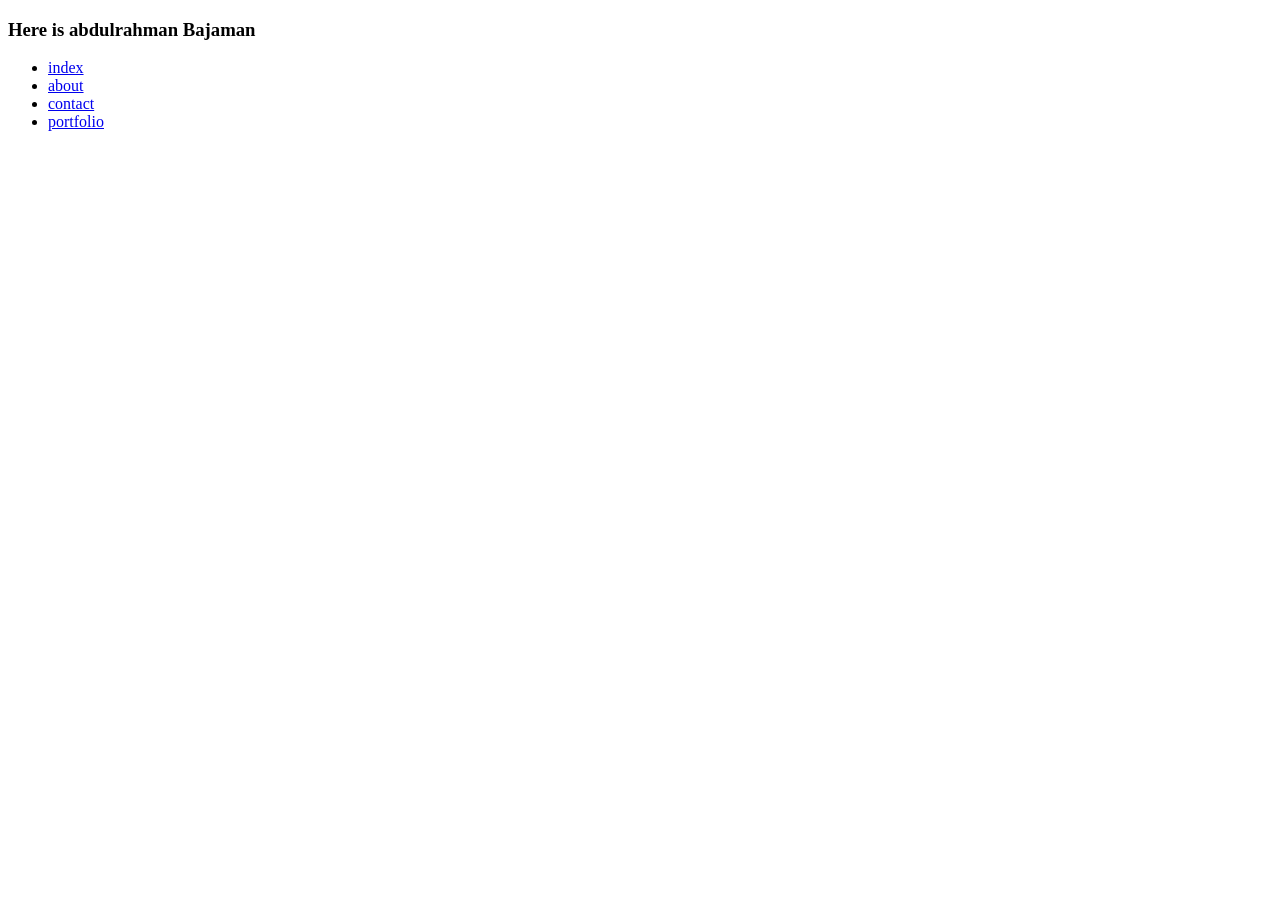
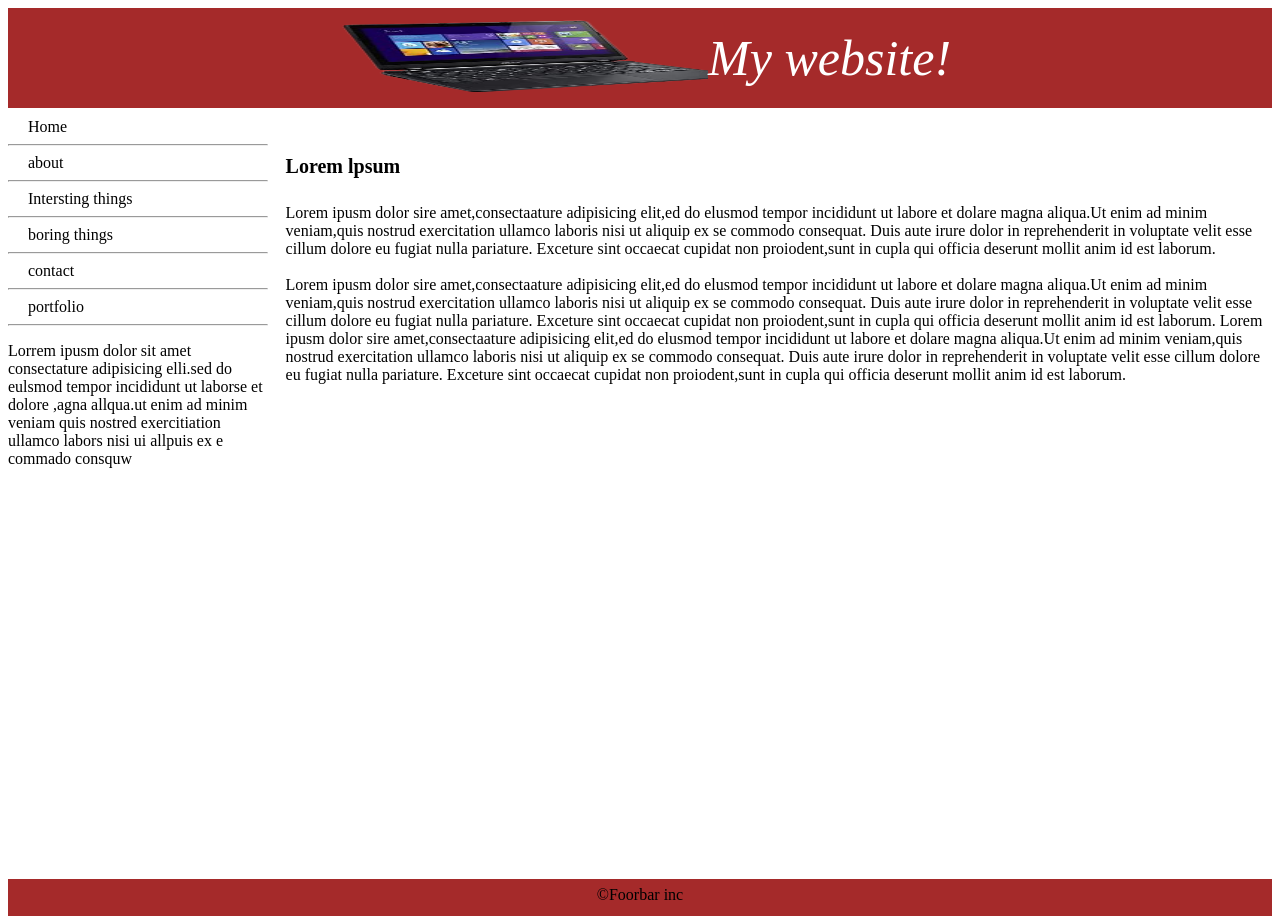
Before and after one commit to AbdoBajaman/bootcamp-day-6-exercise-1, a plain HTML site: page index.html in a window 1280 px wide. Before the commit the page ends 800 px from the top, so only its background shows below. Drawn offline with Linux system fonts and the light colour scheme.

Commit message:
Redesign the home page

```diff
--- a/assets/css/style.css
+++ b/assets/css/style.css
@@ -0,0 +1,72 @@
+.Header{
+    background-color: brown;
+    text-align: center;
+    color: white;
+    font-size: 50px;
+    display:flex;
+    height: 100px;
+    margin-bottom: 10px;
+    justify-content: center;
+    align-items: center;
+}
+
+.img {
+    width: 30%;
+    height: 80px;
+}
+.div
+{
+    display: flex;
+    margin: auto;
+
+
+}
+.right
+{
+    margin: 0;
+
+}
+.left{
+     margin: auto;
+     margin-top:10px;
+     margin-left: 20px;
+}
+hr{
+    width:100% ;
+}
+.order{
+
+    list-style-type: none;
+    padding-left: 0;
+     margin: auto;
+
+
+}
+ul li {
+    margin-left: 20px;
+}
+
+a{
+    text-decoration: none;
+    color: black;
+
+}
+
+a:hover{
+    color: rgb(37, 167, 176);
+    transition:0.6s;
+
+}
+
+.footer {
+    background-color: brown;
+    margin-top: 395px;
+    height: 30px;
+    text-align: center;
+    padding-top: 7px;
+}
+
+
+h1{
+    font-size:20px;
+}
--- a/index.html
+++ b/index.html
@@ -11,26 +11,113 @@
 </head>
 
 <body>
-    <h3>Here is abdulrahman Bajaman </h3>
+
+    <article>
+     <main class="Header">
+           <img class="img" src="assets/img/ssssjpg-removebg-preview.png" alt="">
+
+           <i>My website!</i>
+
+     </main>
+
+     <section class="div">
+        <section class="right">
 
 
-    <ul>
+
+            <ul class="order">
 
 
                 <li>
-            <a href="index.html">index</a>
+                    <a href="index.html">Home</a>
                 </li>
+                <hr>
                 <li>
                     <a href="about.html">about</a>
                 </li>
+                <hr>
+                <li>
+                    <a href="intseresting.html">Intersting things</a>
+                </li>
+                <hr>
+                <li>
+                    <a href="boring.htm">boring things</a>
+                </li>
+                <hr>
                 <li>
                     <a href="contact.html">contact</a>
                 </li>
+                <hr>
                 <li>
                     <a href="portfolio.html">portfolio</a>
                 </li>
+                <hr>
+                <p class="definaion">
+                    Lorrem ipusm  dolor sit amet consectature adipisicing elli.sed do eulsmod tempor incididunt ut laborse et dolore ,agna allqua.ut enim ad minim veniam quis nostred exercitiation ullamco labors nisi ui allpuis ex e commado consquw
+                </p>
 
             </ul>
+
+        </section>
+
+
+         <aside class="left">
+         <h1>Lorem lpsum</h1>
+         <p>
+            Lorem ipusm dolor sire amet,consectaature adipisicing elit,ed do elusmod tempor incididunt ut  labore et
+            dolare magna aliqua.Ut enim ad minim veniam,quis nostrud exercitation ullamco laboris nisi ut aliquip ex se commodo consequat.
+            Duis aute irure dolor in reprehenderit in voluptate velit esse cillum dolore eu fugiat nulla pariature.
+            Exceture sint occaecat cupidat non proiodent,sunt in cupla qui officia deserunt mollit anim id est laborum.
+
+            <br>
+            <br>
+
+
+            Lorem ipusm dolor sire amet,consectaature adipisicing elit,ed do elusmod tempor incididunt ut  labore et
+            dolare magna aliqua.Ut enim ad minim veniam,quis nostrud exercitation ullamco laboris nisi ut aliquip ex se commodo consequat.
+            Duis aute irure dolor in reprehenderit in voluptate velit esse cillum dolore eu fugiat nulla pariature.
+            Exceture sint occaecat cupidat non proiodent,sunt in cupla qui officia deserunt mollit anim id est laborum.
+
+
+            Lorem ipusm dolor sire amet,consectaature adipisicing elit,ed do elusmod tempor incididunt ut  labore et
+            dolare magna aliqua.Ut enim ad minim veniam,quis nostrud exercitation ullamco laboris nisi ut aliquip ex se commodo consequat.
+            Duis aute irure dolor in reprehenderit in voluptate velit esse cillum dolore eu fugiat nulla pariature.
+            Exceture sint occaecat cupidat non proiodent,sunt in cupla qui officia deserunt mollit anim id est laborum.
+
+         </p>
+
+
+
+
+        </aside>
+
+
+     </section>
+
+
+
+
+
+
+
+
+
+
+
+
+
+
+
+     <footer class="footer">&copy;Foorbar inc   </footer>
+
+
+
+
+
+    </article>
+
+
+
 
 
 
```
Also changed, not shown: assets/img/ssssjpg-removebg-preview.png (added), boring.htm (added), intseresting.html (added). Lines whose indentation alone changed are shown as unchanged.
